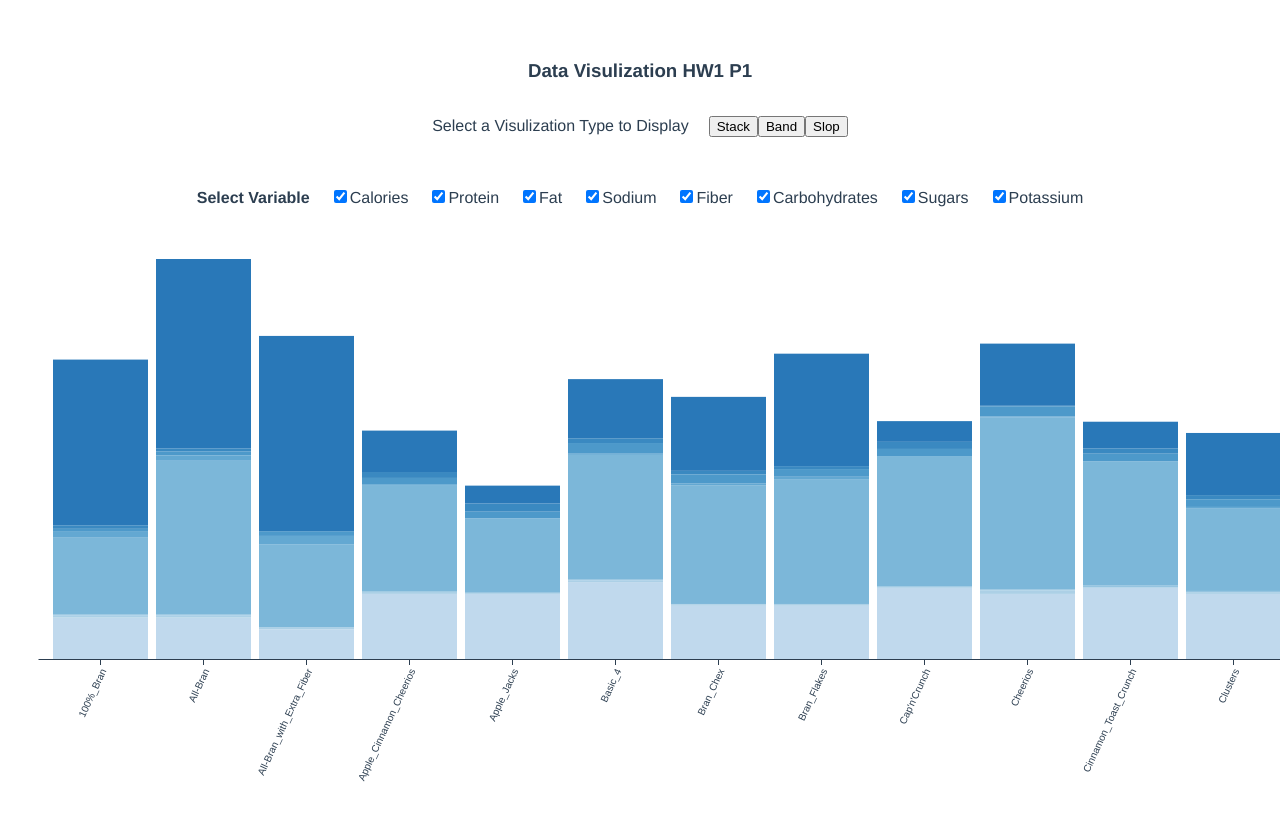
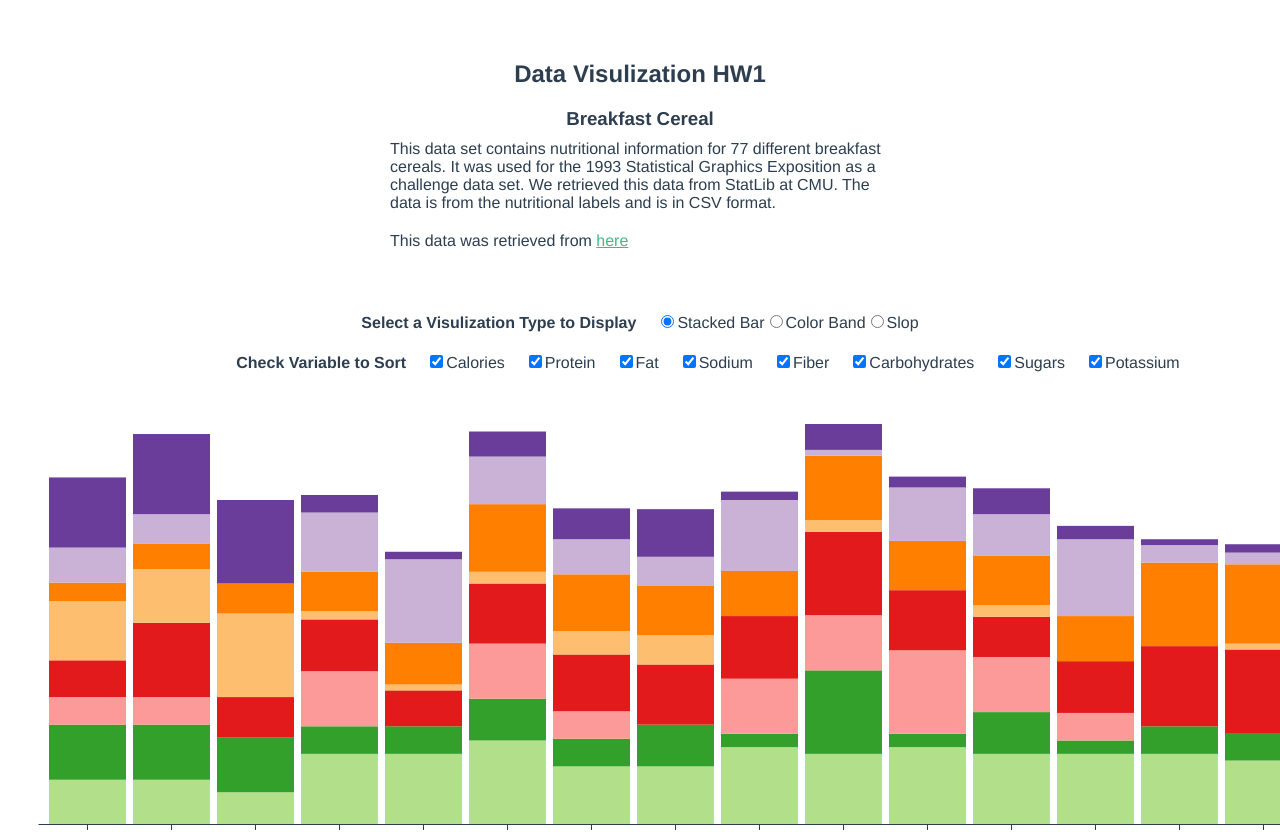
Before and after one commit to nya429/vue_d3, a Vue app: page / in a window 1280 px wide. Shown: the top 832 px of the page. Built offline with nearby package versions, Linux system fonts and the light colour scheme.

Commit message:
added band

```diff
--- a/src/App.vue
+++ b/src/App.vue
@@ -41,7 +41,7 @@ export default {
       const raw = await d3.text("cereal.csv");
       const textString = raw
         .split("\n")
-        .slice(0, 15)
+        .slice(0, 18)
         .filter(s => !s.includes("-1"))
         .join("\n");
       const headers = this.variableNames.join("\t") + "\n";
--- a/src/components/Canvas.vue
+++ b/src/components/Canvas.vue
@@ -1,30 +1,78 @@
 <template>
   <div>
-    <h3>Data Visulization HW1 P1</h3>
-    <br>
+    <h2>Data Visulization HW1</h2>
+    <h3>Breakfast Cereal</h3>
+    <p>
+      This data set contains nutritional information for 77 different breakfast
+      cereals. It was used for the 1993 Statistical Graphics Exposition as a
+      challenge data set. We retrieved this data from StatLib at CMU. The data
+      is from the nutritional labels and is in CSV format.
+    </p>
+    <p>
+      This data was retrieved from
+      <a
+        href="https://www.idvbook.com/downloads/data-sets/the-breakfast-cereal-data-set/index.html"
+        >here</a
+      >
+    </p>
+    <br />
     <ul>
-      <li>Select a Visulization Type to Display</li>
+      <li><h4>Select a Visulization Type to Display</h4></li>
       <li>
-        <button @click="showStack">Stack</button>
-
-        <button>Band</button>
-
-        <button @click="showSlop">Slop</button>
+        <input
+          type="radio"
+          id="stack"
+          name="stack"
+          value="STACK"
+          v-model="chartType"
+        />
+        <label for="huey">Stacked Bar</label>
+        <input
+          type="radio"
+          id="band"
+          name="band"
+          value="BAND"
+          v-model="chartType"
+        />
+        <label for="huey">Color Band</label>
+        <input
+          type="radio"
+          id="slop"
+          name="slop"
+          value="SLOP"
+          v-model="chartType"
+        />
+        <label for="huey">Slop</label>
+        <!-- <button @click="showStack">Stack</button>
+        <button @click="showBand">Band</button>
+        <button @click="showSlop">Slop</button> -->
       </li>
     </ul>
-    <br />
+    <!-- <h2 v-if="chartType !== 'NA'">Normalized {{chartType}} chart</h2> -->
+    <!-- <br> -->
     <div id="canvas-container">
-      <ul v-if="chartType==='STACK'">
+      <h3></h3>
+      <ul v-if="chartType === 'STACK'">
         <li>
-          <strong>Select Variable</strong>
+          <strong>Check Variable to Sort</strong>
         </li>
         <li v-for="vriable in variableList" :key="vriable">
-          <input type="checkbox" v-bind:disabled='!rendered || (checkedVariables.length === 1 && checkedVariables[0] === vriable)' v-bind:id="vriable" v-bind:name="vriable" v-bind:value='vriable' v-model='checkedVariables'>
-          <label v-bind:for="vriable">{{vriable}}</label>
+          <input
+            type="checkbox"
+            v-bind:disabled="
+              !rendered ||
+              (checkedVariables.length === 1 && checkedVariables[0] === vriable)
+            "
+            v-bind:id="vriable"
+            v-bind:name="vriable"
+            v-bind:value="vriable"
+            v-model="checkedVariables"
+          />
+          <label v-bind:for="vriable">{{ vriable }}</label>
         </li>
       </ul>
-      <br>
-      <br>
+      <br />
+      <br />
       <!-- <p>{{checkedVariables}}</p> -->
       <svg id="canvas"></svg>
     </div>
@@ -43,17 +91,18 @@ export default {
         top: 0,
         right: 10,
         bottom: 200,
-        left: 30
+        left: 30,
       },
       marginSlop: {
-        top: 100,
+        top: 20,
         right: 300,
         bottom: 40,
-        left: 300
+        left: 300,
       },
+      marginBand: { top: 20, right: 250, bottom: 0, left: 250 },
       base: {
         height: 600,
-        width: 1400
+        width: 1400,
       },
       rendered: false,
       xz: 0,
@@ -67,15 +116,15 @@ export default {
         "Fiber",
         "Carbohydrates",
         "Sugars",
-        "Potassium"
+        "Potassium",
         // "Vitamins"
       ],
-      svg: null
+      svg: null,
     };
   },
   props: {
     csvData: Array,
-    variables: Array
+    variables: Array,
   },
   watch: {
     csvData(newVal, oldVal) {
@@ -83,7 +132,22 @@ export default {
     },
     checkedVariables(newVal, oldVal) {
       if (this.rendered) this.reRenderStackChart();
-    }
+    },
+    chartType(val) {
+      this.clearAll()
+      switch (val) {
+        case "STACK":
+          this.renderStackChart();
+          return;
+        case "SLOP":
+          this.renderSlopChart();
+          return;
+        case "BAND":
+           this.renderBandChart();
+
+          return;
+      }
+    },
   },
   methods: {
     renderSlopChart() {
@@ -126,20 +190,17 @@ export default {
       };
 
       let thatSvg = this.svg;
-      const mouseover = function() {
+      const mouseover = function () {
         // Tooltip.style("opacity", 1);
         // console.log(d);
         // const key = d[3];
         // const groupp = d3.select(this.parentNode).datum();
         // console.log(key, groupp);
-        d3
-          .select(this)
-          .style("opacity", "1")
-          .attr("stroke-width", 3);
+        d3.select(this).style("opacity", "1").attr("stroke-width", 3);
         // .style("opacity", 1);
       };
-      const mousemove = function(e, d) {};
-      const mouseleave = function() {
+      const mousemove = function (e, d) {};
+      const mouseleave = function () {
         // Tooltip.style("opacity", 0);
         thatSvg
           .selectAll(".g-line path")
@@ -152,28 +213,24 @@ export default {
           .style("opacity", 1)
           .attr("stroke", "none");
 
-        d3
-          .select(this)
+        d3.select(this)
           .style("opacity", 0.8)
           .attr("stroke-width", 1)
           .attr("stroke", "none");
       };
-      console.log("slop");
+
       let data = [...this.csvData];
 
-      const yz = d3.range(this.variableList.length).map(i => {
+      const yz = d3.range(this.variableList.length).map((i) => {
         const key = this.variableList[i];
-        return this.csvData.map(d => d[key]);
+        return this.csvData.map((d) => d[key]);
       });
 
-      const yzNorm = yz.map(d => {
-        let dp = d.map(d => +d);
+      const yzNorm = yz.map((d) => {
+        let dp = d.map((d) => +d);
         let max = d3.max(dp);
-        let scale = d3
-          .scaleLinear()
-          .domain([0, max])
-          .range([0, 100]);
-        return dp.map(i => Math.floor(scale(i)));
+        let scale = d3.scaleLinear().domain([0, max]).range([0, 100]);
+        return dp.map((i) => Math.floor(scale(i)));
       });
 
       const flattenData = yzNorm
@@ -182,25 +239,25 @@ export default {
             return {
               type: this.variableList[i],
               value: d,
-              brand: this.csvData[idx]["name"]
+              brand: this.csvData[idx]["name"],
             };
           });
         })
         .flat();
-      let X = d3.map(flattenData, d => d.type);
-      let Y = d3.map(flattenData, d => d.value);
-      let Z = d3.map(flattenData, d => d.brand);
+      let X = d3.map(flattenData, (d) => d.type);
+      let Y = d3.map(flattenData, (d) => d.value);
+      let Z = d3.map(flattenData, (d) => d.brand);
 
-      let xDomain = d3.map(flattenData, d => d.type);
-      let yDomain = d3.extent(d3.map(flattenData, d => d.value));
-      let zDomain = d3.map(flattenData, d => d.brand);
+      let xDomain = d3.map(flattenData, (d) => d.type);
+      let yDomain = d3.extent(d3.map(flattenData, (d) => d.value));
+      let zDomain = d3.map(flattenData, (d) => d.brand);
       xDomain = new d3.InternSet(xDomain);
       zDomain = new d3.InternSet(zDomain);
-      console.log(Y);
+
       const I = d3
         .range(X.length)
-        .filter(i => xDomain.has(X[i]) && zDomain.has(Z[i]));
-      // console.log(I);
+        .filter((i) => xDomain.has(X[i]) && zDomain.has(Z[i]));
+
       const xScale = d3
         .scalePoint()
         .domain(xDomain)
@@ -212,7 +269,7 @@ export default {
         .domain(yDomain)
         .range([
           this.base.height - this.marginSlop.bottom,
-          this.marginSlop.top
+          this.marginSlop.top,
         ]);
 
       const xAxis = d3.axisTop(xScale).tickSizeOuter(2);
@@ -222,15 +279,15 @@ export default {
         .line()
         // .defined(i => D[i])
         .curve(d3.curveLinear)
-        .x(i => xScale(X[i]))
-        .y(i => yScale(Y[i]));
+        .x((i) => xScale(X[i]))
+        .y((i) => yScale(Y[i]));
 
       this.svg
         .append("g")
         .attr("transform", `translate(0, ${this.marginSlop.top - 30})`)
         .style("font", "14px times")
         .call(xAxis)
-        .call(g => g.select(".domain").remove());
+        .call((g) => g.select(".domain").remove());
 
       this.svg
         .append("g")
@@ -242,17 +299,15 @@ export default {
         .attr("stroke-width", 1)
         .attr("stroke-opacity", 0.5)
         .selectAll("path")
-        .data(d3.group(I, i => Z[i]))
+        .data(d3.group(I, (i) => Z[i]))
         .join("path")
         .style("mix-blend-mode", "multiply")
         .attr("d", ([, I]) => line(I))
         .style("opacity", 0.5);
 
-      const Ix = d3.group(I, i => X[i]);
-      console.log("Ix", Ix.get("Protein"));
+      const Ix = d3.group(I, (i) => X[i]);
 
       for (const [i, x] of [...xDomain].entries()) {
-        console.log(i, x);
         const text = this.svg
           .append("g")
           .attr("class", "g-text")
@@ -264,11 +319,13 @@ export default {
           .data(Ix.get(x))
           .join("text")
           .attr("x", xScale(x))
-          .call(dodgeAttr, "y", i => yScale(Y[i]), 15)
+          .call(dodgeAttr, "y", (i) => yScale(Y[i]), 15)
           .text(
             i === 0
-              ? i => `${Z[i]} ${Y[i]}`
-              : i === xDomain.size - 1 ? i => `${Y[i]} ${Z[i]}` : i => Y[i]
+              ? (i) => `${Z[i]} ${Y[i]}`
+              : i === xDomain.size - 1
+              ? (i) => `${Y[i]} ${Z[i]}`
+              : (i) => Y[i]
           )
           // .attr("fill", "none")
           .style("font-size", "0.7em")
@@ -286,23 +343,19 @@ export default {
         // .attr("stroke-width", 1);
       }
 
-      d3
-        .selectAll(".g-text text")
-        .on("mouseover", function(e, i) {
+      d3.selectAll(".g-text text")
+        .on("mouseover", function (e, i) {
           // Tooltip.html("Brand: ").style("opacity", 1);
-          d3
-            .select(this)
-            .attr("stroke", "black")
-            .style("opacity", 1);
+          d3.select(this).attr("stroke", "black").style("opacity", 1);
           const datalen = data.length;
           thatSvg
             .selectAll(".g-text text")
-            .filter((d, idx) => (idx % datalen) !== i)
+            .filter((d, idx) => idx % datalen !== i)
             .style("opacity", 0.3);
 
           thatSvg
             .selectAll(".g-text text")
-            .filter((d, idx) => (idx % datalen) === i )
+            .filter((d, idx) => idx % datalen === i)
             .attr("stroke", "black")
             .style("opacity", 1);
 
@@ -322,58 +375,189 @@ export default {
         .on("mouseleave", mouseleave);
     },
     renderBandChart() {
-      const variableNames = [
-        "calories",
-        "protein",
-        "fat",
-        "sodium",
-        "fiber",
-        "carbo",
-        "sugars",
-        "potass",
-        "vitamins"
-      ];
+      let Tooltip;
+      if (d3.selectAll("#canvas-container #tooltip").size() === 0) {
+        Tooltip = d3
+          .select("#canvas-container")
+          .append("div")
+          .style("opacity", 0)
+          .attr("id", "tooltip")
+          .style("background-color", "white")
+          .style("border", "solid")
+          .style("border-width", "2px")
+          .style("border-radius", "5px")
+          .style("padding", "5px")
+          .style(" max-width", "300px")
+          .style("position", "absolute");
+      } else {
+        Tooltip = d3.select("#tooltip");
+      }
 
-      const numVariables = variableNames.length;
+      const thatSvg = this.svg;
+      const mouseover = function () {
+        Tooltip.style("opacity", 1);
+        // d3.selectAll(".g-band rect")
+        //   .filter((d) => d !== this)
+        //   .attr("opacity", 0.5);
+      };
+
+      const mousemove = function (e, d) {
+        // console.log(e, d);
+        d3.select(this).style("stroke", "#555");
+        Tooltip.style("left", d3.pointer(e)[0] + 70 + "px").style(
+          "top",
+          d3.pointer(e)[1] + "px"
+        );
+
+        Tooltip.html(
+          "Brand: " +
+            d["name"] +
+            "<br>" +
+            "<strong>" +
+            d.type +
+            "</strong>" +
+            ": " +
+            d.raw_value
+        ).style("opacity", 1);
+      };
+      const mouseleave = function () {
+        Tooltip.style("opacity", 0);
+        d3.select(this).style("stroke", "none");
+        // d3.selectAll(".g-band rect").attr("opacity", 1);
+      };
+
+      const numVariables = this.variableList.length;
       const numCases = this.csvData.length;
       this.xz = d3.range(numCases);
 
-      const yz = d3.range(numVariables).map(i => {
-        const key = variableNames[i];
-        return this.csvData.map(d => d[key]);
+      const yz = d3.range(numVariables).map((i) => {
+        const key = this.variableList[i];
+        return this.csvData.map((d) => d[key]);
       });
+
+      const yzNorm = yz.map((d) => {
+        let dp = d.map((d) => +d);
+        let max = d3.max(dp);
+        let min = d3.min(dp);
+        let scale = d3.scaleLinear().domain([min, max]).range([0, 100]);
+        return dp.map((i) => Math.floor(scale(i)));
+      });
+      // console.log(yzNorm);
+      const flattenData = yzNorm
+        .map((c, i) => {
+          return c.map((d, idx) => {
+            return {
+              type: this.variableList[i],
+              value: d,
+              raw_value: this.csvData[idx][this.variableList[i]],
+              name: this.csvData[idx]["name"],
+            };
+          });
+        })
+        .flat();
+
+      const x = d3
+        .scaleBand(this.variableList, [
+          this.marginBand.left,
+          this.base.width - this.marginBand.right,
+        ])
+        .round(true);
+
+      const y = d3
+        .scaleBand(
+          this.csvData.map((d) => d.name),
+          [this.marginBand.top, this.base.height - this.marginBand.bottom]
+        )
+        .round(true);
+
+      let [min, max] = d3.extent(flattenData, (d) => d.value);
+      const z = d3.scaleSequential(
+        [-0.5 * min, 1.5 * max],
+        d3.interpolateBlues
+      );
+      // if (min < 0) {
+      //   max = Math.max(-min, max);
+      //   return d3.scaleDiverging([-max, 0, max], (t) =>
+      //     d3.interpolateRdBu(1 - t)
+      //   );
+      // }
+      //   return
+      // };
+
+      const xAxis = (g) =>
+        g
+          .attr("transform", `translate(0, ${this.marginBand.top})`)
+          .style("font", "13px times")
+          .call(d3.axisTop(x).tickFormat((d) => d))
+          .call((g) => g.select(".domain").remove());
+
+      const yAxis = (g) =>
+        g
+          .attr("transform", `translate(${this.marginBand.left},0)`)
+          .attr("class", "g-yAxis")
+          .style("font", "13px times")
+          .call(d3.axisLeft(y).tickFormat((d) => d))
+          .call((g) => g.select(".domain").remove());
+
+      this.svg.append("g").call(xAxis);
+      this.svg.append("g").call(yAxis);
+
+      this.svg
+        .append("g")
+        .attr("class", "g-band")
+        .selectAll("rect")
+        .data(flattenData)
+        .join("rect")
+        .attr("id", (d) => d.name)
+        .attr("x", (d) => x(d.type))
+        .attr("y", (d) => y(d.name))
+        .attr("width", x.bandwidth() - 1)
+        .attr("height", y.bandwidth() - 1)
+        .attr("fill", (d) => z(d.value))
+        .on("mouseover", mouseover)
+        .on("mousemove", mousemove)
+        .on("mouseleave", mouseleave);
+      //           (d) => `${formatDate(d.date)}
+      // ${formatUsage(d.usage)} kW`
     },
     renderStackChart() {
       /** Tooltip */
-      const Tooltip = d3
-        .select("#canvas-container")
-        .append("div")
-        .style("opacity", 0)
-        .attr("id", "tooltip")
-        .style("background-color", "white")
-        .style("border", "solid")
-        .style("border-width", "2px")
-        .style("border-radius", "5px")
-        .style("padding", "5px")
-        .style(" max-width", "300px")
-        .style("position", "absolute");
+      // console.log(d3.selectAll("#canvas-container #tooltip").size());
+      let Tooltip;
+      if (d3.selectAll("#canvas-container #tooltip").size() === 0) {
+        Tooltip = d3
+          .select("#canvas-container")
+          .append("div")
+          .style("opacity", 0)
+          .attr("id", "tooltip")
+          .style("background-color", "white")
+          .style("border", "solid")
+          .style("border-width", "2px")
+          .style("border-radius", "5px")
+          .style("padding", "5px")
+          .style(" max-width", "300px")
+          .style("position", "absolute");
+      } else {
+        Tooltip = d3.select("#tooltip");
+      }
+      // if ()
 
-      const mouseover = function() {
-        Tooltip.style("opacity", 1);
-        // console.log(d);
-        // const key = d[3];
-        // const groupp = d3.select(this.parentNode).datum();
-        // console.log(key, groupp);
-        d3.select(this).style("stroke", "black");
-        // .style("opacity", 1);
-      };
-      const mousemove = function(e, d) {
+      // const mouseover = function () {
+      //   Tooltip.style("opacity", 1);
+      //   // console.log(d);
+      //   // const key = d[3];
+      //   // const groupp = d3.select(this.parentNode).datum();
+      //   // console.log(key, groupp);
+      //   d3.select(this).style("stroke", "black");
+      //   // .style("opacity", 1);
+      // };
+      const mousemove = function (e, d) {
         Tooltip.style("left", d3.pointer(e)[0] + 70 + "px").style(
           "top",
           d3.pointer(e)[1] + "px"
         );
       };
-      const mouseleave = function() {
+      const mouseleave = function () {
         Tooltip.style("opacity", 0);
         d3.select(this).style("stroke", "none");
         // .style("opacity", 0.8);
@@ -387,20 +571,27 @@ export default {
 
       this.xz = d3.range(numCases);
 
-      const yz = d3.range(numVariables).map(i => {
+      let yz = d3.range(numVariables).map((i) => {
         const key = variableNames[i];
-        return this.csvData.map(d => d[key]);
+        return this.csvData.map((d) => d[key]);
+      });
+
+      yz = yz.map((d) => {
+        let dp = d.map((d) => +d);
+        let max = d3.max(dp);
+        let scale = d3.scaleLinear().domain([0, max]).range([0, 100]);
+        return dp.map((i) => Math.floor(scale(i)));
       });
 
       const y01z = d3
         .stack()
         .keys(d3.range(numVariables))(d3.transpose(yz)) // stacked yz
         .map((data, i) =>
-          data.map(([y0, y1]) => [y0, y1, i, variableNames[i]])
+          data.map(([y0, y1], idx) => [y0, y1, i, variableNames[i], idx])
         );
 
-      const yMax = d3.max(yz, y => d3.max(y));
-      const y1Max = d3.max(y01z, y => d3.max(y, d => d[1]));
+      const yMax = d3.max(yz, (y) => d3.max(y));
+      const y1Max = d3.max(y01z, (y) => d3.max(y, (d) => d[1]));
 
       let x = d3
         .scaleBand()
@@ -413,11 +604,9 @@ export default {
         .domain([0, y1Max])
         .range([this.base.height - this.margin.bottom, this.margin.top]);
 
-      const z = d3
-        .scaleSequential(d3.interpolateBlues)
-        .domain([-0.5 * numVariables, 1.4 * numVariables]);
-
-      let xAxis = svg =>
+      const z = d3.scaleOrdinal(d3.schemePaired).domain([-1, numVariables]);
+      console.log(numVariables);
+      let xAxis = (svg) =>
         svg
           .append("g")
           .attr("class", "xtick")
@@ -429,7 +618,7 @@ export default {
             d3
               .axisBottom(x)
               .tickSizeOuter(0)
-              .tickFormat(i => this.csvData[i]["name"])
+              .tickFormat((i) => this.csvData[i]["name"])
           )
           .selectAll("text")
           .style("text-anchor", "end")
@@ -449,14 +638,14 @@ export default {
         .attr("class", (d, i) => variableNames[i])
         .attr("fill", (d, i) => z(i))
         .selectAll("rect")
-        .data(d => d)
+        .data((d) => d)
         .enter()
         .append("rect")
         .attr("x", (d, i) => x(i))
         .attr("y", this.base.height - this.margin.bottom)
         .attr("width", x.bandwidth())
         .attr("height", 0)
-        .on("mouseover", function(e, d) {
+        .on("mouseover", function (e, d) {
           const key = d[3];
           const group = d3.select(this.parentNode).datum();
           const idx = group.indexOf(d);
@@ -468,7 +657,7 @@ export default {
               key +
               "</strong>" +
               ": " +
-              (d[1] - d[0])
+              csvData[d[4]][key]
           ).style("opacity", 1);
 
           d3.select(this).style("stroke", "black");
@@ -485,8 +674,8 @@ export default {
         .transition()
         .duration(500)
         .delay((d, i) => i * 20)
-        .attr("y", d => y(d[1]))
-        .attr("height", d => y(d[0]) - y(d[1]))
+        .attr("y", (d) => y(d[1]))
+        .attr("height", (d) => y(d[0]) - y(d[1]))
         .transition()
         // .attr("x", (d, i) => x(i))
         // .attr("width", x.bandwidth())
@@ -499,26 +688,47 @@ export default {
       const keys = this.variableList;
       const checkedKeys = this.checkedVariables;
 
-      const yz = d3.range(numVariables).map(i => {
+      let yz = d3.range(numVariables).map((i) => {
         const key = this.variableList[i];
         if (checkedKeys.includes(key)) {
-          return this.csvData.map(d => d[key]);
+          return this.csvData.map((d) => d[key]);
         } else {
-          return this.csvData.map(d => 0);
+          return this.csvData.map((d) => 0);
         }
       });
 
+      yz = yz.map((d) => {
+        let dp = d.map((d) => +d);
+        let max = d3.max(dp);
+        if (max === 0) {
+          return dp.map((i) => 0);
+        }
+        let scale = d3.scaleLinear().domain([0, max]).range([0, 100]);
+        return dp.map((i) => Math.floor(scale(i)));
+      });
+
+      console.log(yz);
       const y01z = d3
         .stack()
         .keys(d3.range(numVariables))(d3.transpose(yz)) // stacked yz
         .map((data, i) =>
-          data.map(([y0, y1]) => [y0, y1, i, this.variableList[i]])
+          data.map(([y0, y1], idx) => [y0, y1, i, this.variableList[i], idx])
         );
 
       this.xz = d3.range(this.xz.length).sort((a, b) => {
         var diff =
-          d3.sum(checkedKeys.map(key => this.csvData[a][key])) -
-          d3.sum(checkedKeys.map(key => this.csvData[b][key]));
+          d3.sum(
+            checkedKeys.map((key) => {
+              let idx = this.variableList.indexOf(key);
+              return yz[idx][a];
+            })
+          ) -
+          d3.sum(
+            checkedKeys.map((key) => {
+              let idx = this.variableList.indexOf(key);
+              return yz[idx][b];
+            })
+          );
         return diff;
       });
 
@@ -528,8 +738,8 @@ export default {
         .rangeRound([this.margin.left, this.base.width - this.margin.right])
         .padding(0.08);
 
-      const yMax = d3.max(yz, y => d3.max(y));
-      const y1Max = d3.max(y01z, y => d3.max(y, d => d[1]));
+      const yMax = d3.max(yz, (y) => d3.max(y));
+      const y1Max = d3.max(y01z, (y) => d3.max(y, (d) => d[1]));
 
       let y = d3
         .scaleLinear()
@@ -541,11 +751,11 @@ export default {
         .selectAll("g")
         .data(y01z)
         .selectAll("rect")
-        .data(d => d)
+        .data((d) => d)
         .transition()
         .duration(500)
-        .attr("y", d => y(d[1]))
-        .attr("height", d => y(d[0]) - y(d[1]));
+        .attr("y", (d) => y(d[1]))
+        .attr("height", (d) => y(d[0]) - y(d[1]));
       // .transition();
 
       this.rect
@@ -582,6 +792,12 @@ export default {
       this.clearAll();
       this.renderStackChart();
     },
+    showBand() {
+      if (this.chartType === "BAND") return;
+      this.chartType = "BAND";
+      this.clearAll();
+      this.renderBandChart();
+    },
     showSlop() {
       if (this.chartType === "SLOP") return;
       this.chartType = "SLOP";
@@ -589,20 +805,23 @@ export default {
       this.renderSlopChart();
     },
     clearAll() {
+      this.checkedVariables = this.variableList;
       d3.selectAll("svg > *").remove();
-    }
+    },
   },
   mounted() {
     this.checkedVariables = this.variableList;
     this.renderBase();
-  }
+  },
 };
 </script>
 
 <!-- Add "scoped" attribute to limit CSS to this component only -->
 <style scoped>
-h3 {
-  margin: 40px 0 0;
+h3,
+h2,
+h4 {
+  margin: 20px 0 0;
 }
 ul {
   list-style-type: none;
@@ -617,5 +836,13 @@ a {
 }
 #canvas-container {
   position: relative;
+  width: 1400px;
+  margin: auto;
+}
+p {
+  text-align: left;
+  width: 500px;
+  padding: 10px;
+  margin: auto;
 }
 </style>
```
Also changed, not shown: 1 other file (tests, documents, lock files or other folders).
